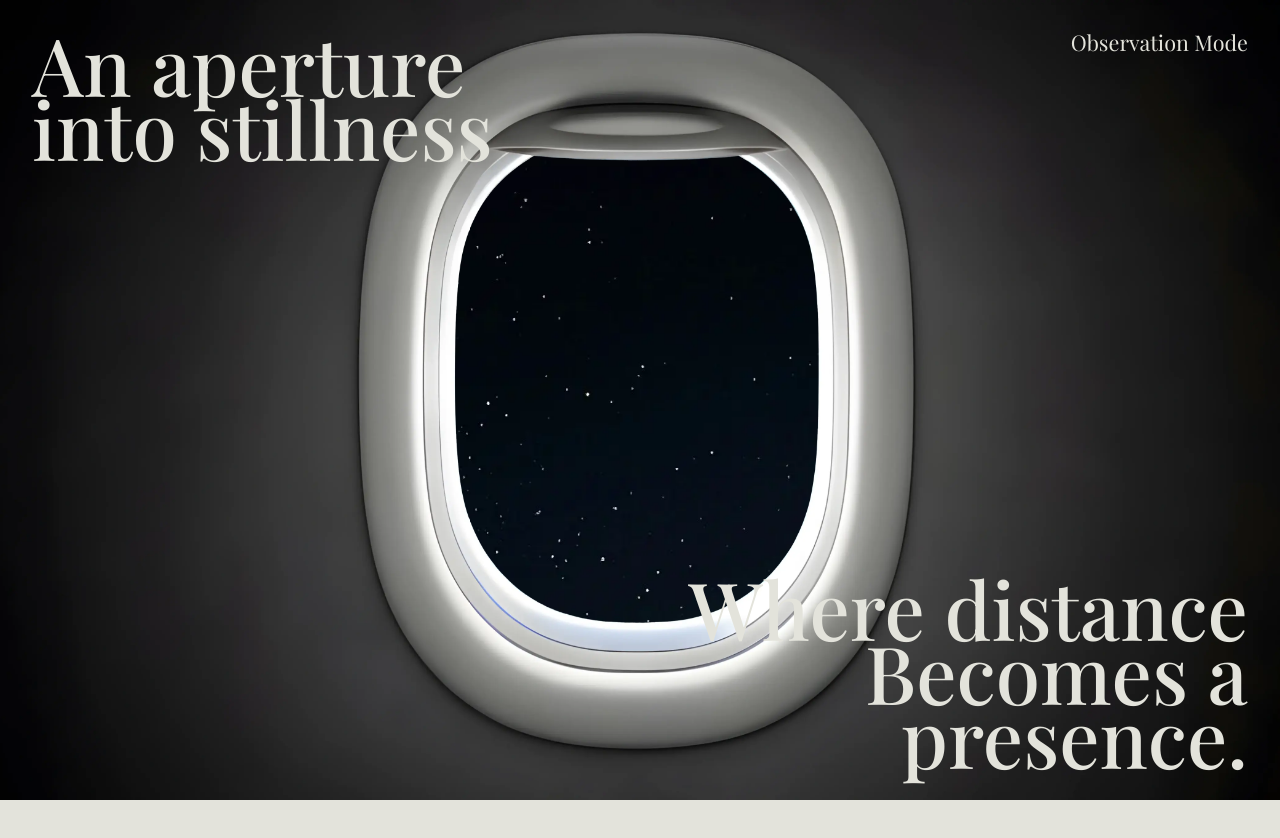
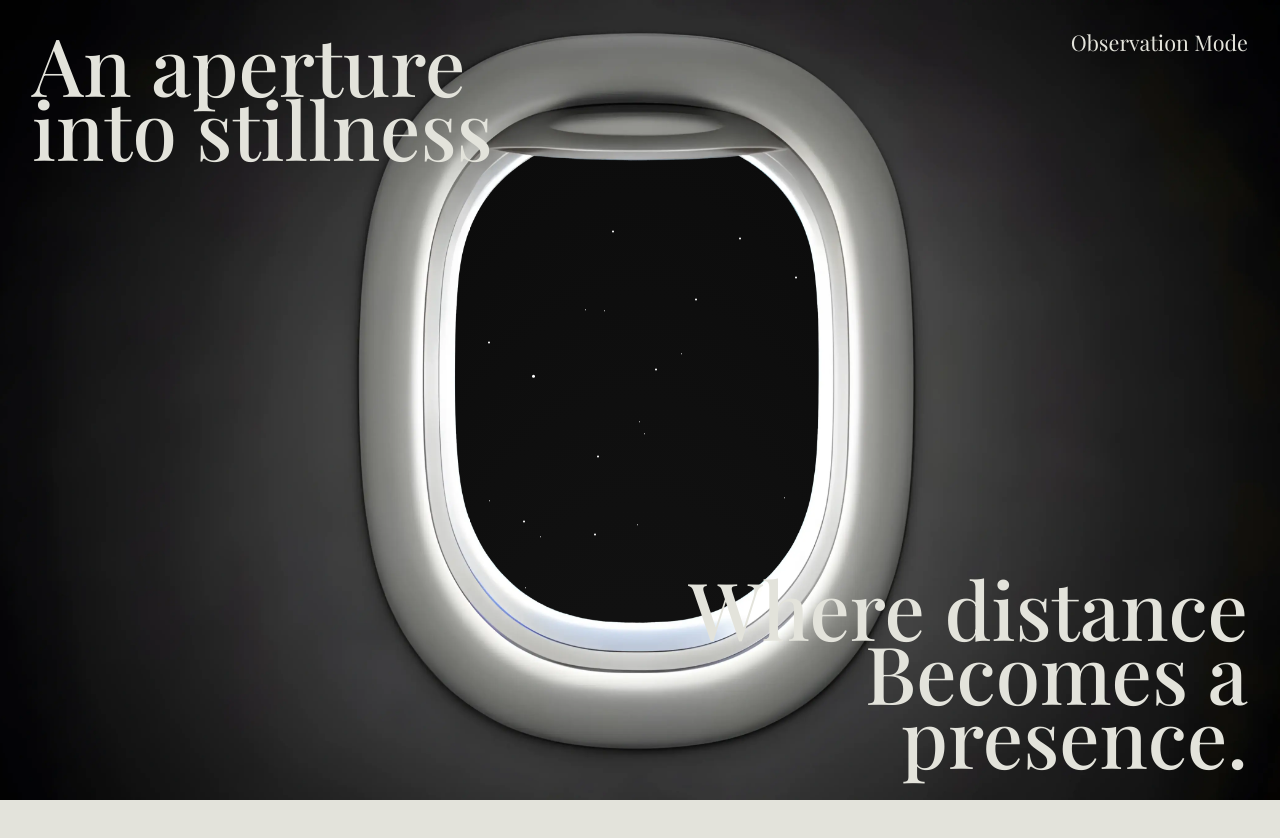
Before and after one commit to spookybytesyou/macenza, a Next.js app: page / in a window 1280 px wide. Shown: the top 838 px of the page. Built offline with nearby package versions, Linux system fonts and the light colour scheme; a web font is replaced by a local one.

Commit message:
Replace space bg with stars

```diff
--- a/app/page.tsx
+++ b/app/page.tsx
@@ -6,6 +6,7 @@ import gsap from "gsap";
 import { ScrollTrigger } from "gsap/ScrollTrigger";
 import { useGSAP } from "@gsap/react";
 import Lenis from "lenis";
+import { StarsBackground } from "@/components/animate-ui/components/backgrounds/stars";
 
 gsap.registerPlugin(ScrollTrigger);
 
@@ -86,7 +87,7 @@ export default function Home() {
     <div ref={container} className="main-wrapper">
       <section className="hero">
         <div ref={skyContainerRef} className="sky-container">
-          <img src="/space.webp" alt="Space Background" />
+          <StarsBackground />
         </div>
 
         <div ref={heroCopyRef} className="about">
```
